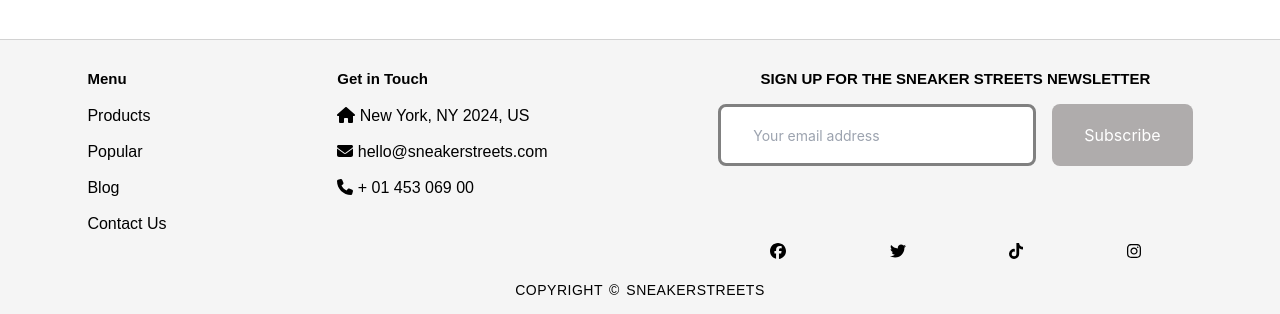
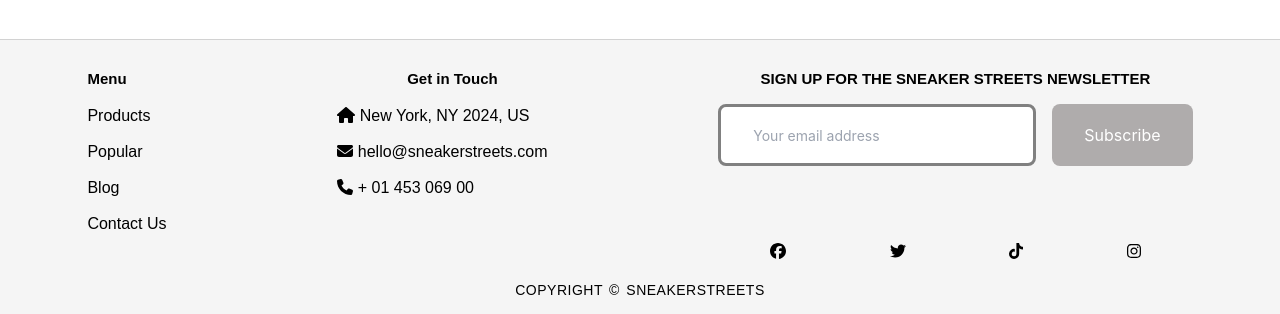
Before and after one commit to smntsng/SneakerStreets, a React (Vite) app: page /products in a window 1280 px wide. Shown: the part 1091-1405 px from the top of the page. Built offline with nearby package versions, Linux system fonts and the light colour scheme.

Commit message:
centred the get in touch heading

```diff
--- a/src/components/Footer/footer.css
+++ b/src/components/Footer/footer.css
@@ -105,6 +105,12 @@
   letter-spacing: 0.5px;
 }
 
+.footer-section-contact {
+  display: flex;
+  flex-direction: column;
+  align-items: center;
+  text-align: center;
+}
 
 @media screen and (max-width: 768px) {
   .container {
```
